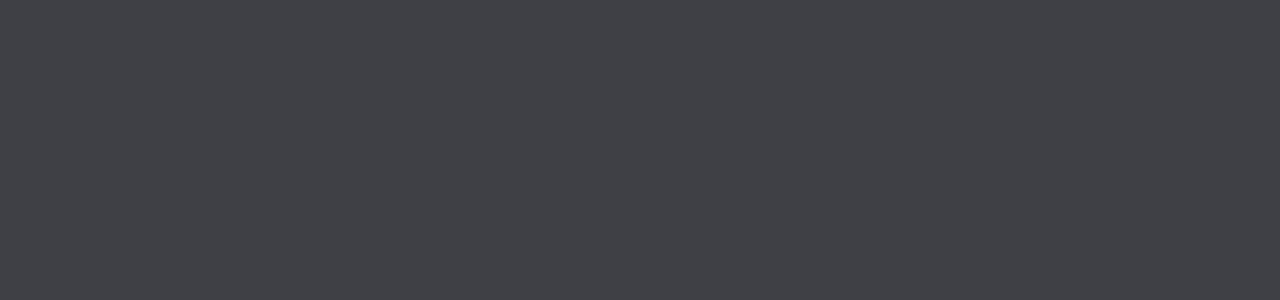
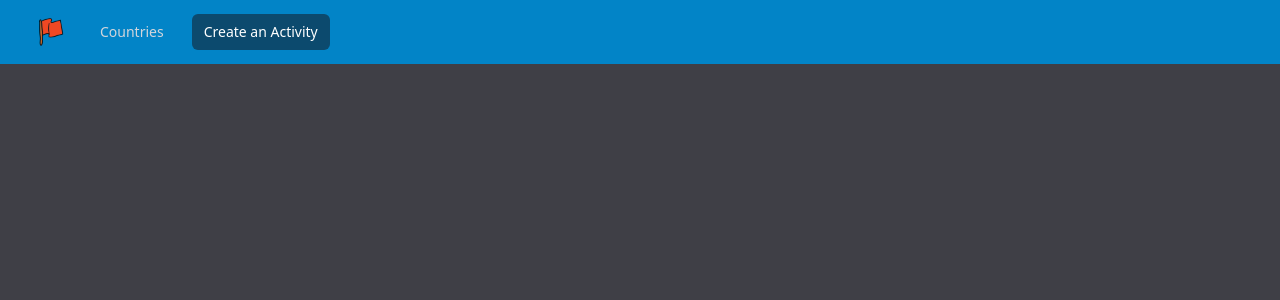
Before and after one commit to ju4nqleyton/henry-countries, a React (Vite) app in the folder client/: page /create-activity in a window 1280 px wide. Before the commit this address had no page. Shown: the top 300 px of the page. Built offline with nearby package versions, Linux system fonts and the light colour scheme; a web font is replaced by a local one.

Commit message:
navbar ok

```diff
--- a/client/src/App.jsx
+++ b/client/src/App.jsx
@@ -1,16 +1,23 @@
 import React from "react";
-import { Routes, Route } from "react-router-dom";
+import { Routes, Route, useLocation } from "react-router-dom";
+import Navbar from "./components/Navbar";
 import Landing from "./views/Landing";
 import Home from "./views/Home";
+import CreateAnActivity from "./views/CreateAnActivity";
 import "./App.css";
 
-function App() {
+export default function App() {
+  const location = useLocation();
+  const showNavbar = location.pathname !== "/";
+
   return (
-    <Routes>
-      <Route path="/" element={<Landing />} />
-      <Route path="/home" element={<Home />} />
-    </Routes>
+    <>
+      {showNavbar && <Navbar />}
+      <Routes>
+        <Route path="/" element={<Landing />} />
+        <Route path="/home" element={<Home />} />
+        <Route path="/create-activity" element={<CreateAnActivity />} />
+      </Routes>
+    </>
   );
 }
-
-export default App;
--- /dev/null
+++ b/client/src/components/Navbar.jsx
@@ -0,0 +1,95 @@
+import { Link, useLocation } from "react-router-dom";
+import { Disclosure } from "@headlessui/react";
+import { Bars3Icon, XMarkIcon } from "@heroicons/react/24/outline";
+import logo from "../assets/logo.png";
+
+const navigation = [
+  { name: "Countries", link: "/home", current: true },
+  { name: "Create an Activity", link: "/create-activity", current: false },
+];
+
+function classNames(...classes) {
+  return classes.filter(Boolean).join(" ");
+}
+
+export default function Navbar() {
+  const location = useLocation();
+
+  return (
+    <Disclosure as="nav" className="bg-sky-600">
+      {({ open }) => (
+        <>
+          <div className="mx-auto max-w-7xl px-2 sm:px-6 lg:px-8">
+            <div className="relative flex h-16 items-center justify-between">
+              <div className="absolute inset-y-0 left-0 flex items-center sm:hidden">
+                {/* Mobile menu button*/}
+                <Disclosure.Button className="relative inline-flex items-center justify-center rounded-md p-2 text-gray-400 hover:bg-gray-700 hover:text-white focus:outline-none focus:ring-2 focus:ring-inset focus:ring-white">
+                  <span className="absolute -inset-0.5" />
+                  <span className="sr-only">Open main menu</span>
+                  {open ? (
+                    <XMarkIcon className="block h-6 w-6" aria-hidden="true" />
+                  ) : (
+                    <Bars3Icon className="block h-6 w-6" aria-hidden="true" />
+                  )}
+                </Disclosure.Button>
+              </div>
+              <div className="flex flex-1 items-center justify-center sm:items-stretch sm:justify-start">
+                <div className="flex flex-shrink-0 items-center">
+                  <img
+                    className="h-8 w-auto"
+                    src={logo}
+                    alt="Henry Countries"
+                  />
+                </div>
+                <div className="hidden sm:ml-6 sm:block">
+                  <div className="flex space-x-4">
+                    {navigation.map((item) => (
+                      <Link
+                        key={item.name}
+                        to={item.link}
+                        className={classNames(
+                          location.pathname === item.link
+                            ? "bg-sky-900 text-white"
+                            : "text-gray-300 hover:bg-sky-800 hover:text-white",
+                          "rounded-md px-3 py-2 text-sm font-medium",
+                        )}
+                        aria-current={
+                          location.pathname === item.link ? "page" : undefined
+                        }
+                      >
+                        {item.name}
+                      </Link>
+                    ))}
+                  </div>
+                </div>
+              </div>
+            </div>
+          </div>
+
+          <Disclosure.Panel className="sm:hidden">
+            <div className="space-y-1 px-2 pb-3 pt-2">
+              {navigation.map((item) => (
+                <Link key={item.name} to={item.link}>
+                  <Disclosure.Button
+                    key={item.name}
+                    className={classNames(
+                      location.pathname === item.link
+                        ? "bg-sky-900 text-white"
+                        : "text-gray-300 hover:bg-sky-800 hover:text-white",
+                      "block rounded-md px-3 py-2 text-base font-medium",
+                    )}
+                    aria-current={
+                      location.pathname === item.link ? "page" : undefined
+                    }
+                  >
+                    {item.name}
+                  </Disclosure.Button>
+                </Link>
+              ))}
+            </div>
+          </Disclosure.Panel>
+        </>
+      )}
+    </Disclosure>
+  );
+}
--- /dev/null
+++ b/client/src/views/CreateAnActivity.jsx
@@ -0,0 +1,3 @@
+export default function CreateAnActivity() {
+  return <></>;
+}
```
Also changed, not shown: client/src/assets/logo.png (added).
